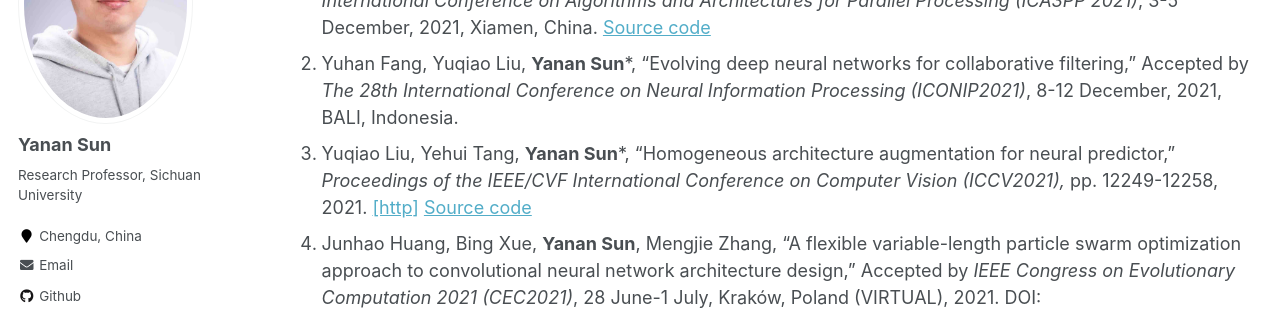
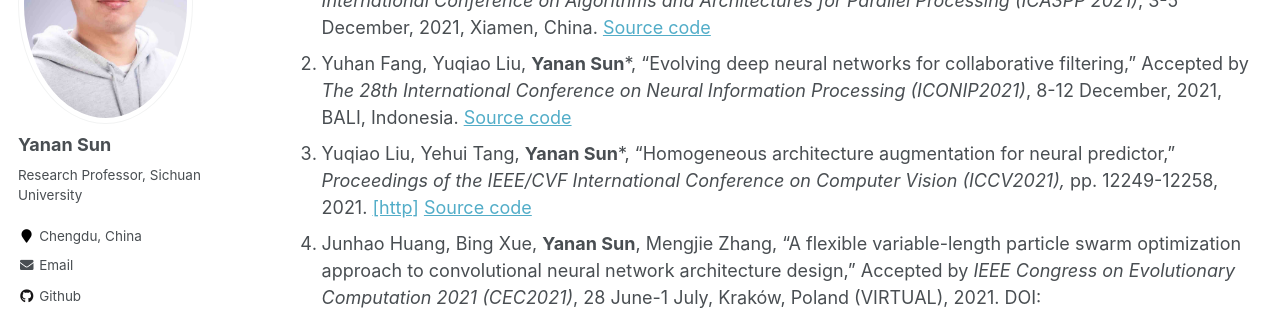
Before and after one commit to yn-sun/yn-sun.github.io, a Jekyll site: the page built from _pages/publications.md, in a window 1280 px wide and 900 px high, scrolled down 2310 px. Shown: the part 153-463 px from the top of the window. Built offline with Jekyll 4.4.1, drawn with Linux system fonts in a browser that asks for light colours; comment, search, counter and statistics services are not loaded.

Commit message:
Update publications.md

```diff
--- a/_pages/publications.md
+++ b/_pages/publications.md
@@ -35,7 +35,7 @@ author_profile: true
 
 ## Conference Papers
 1. Jie Wu, **Yanan Sun***, "Evolving deep parallel neural networks for multi-task learning," Accepted by <i>The 21st International Conference on Algorithms and Architectures for Parallel Processing (ICA3PP 2021)</i>, 3-5 December, 2021, Xiamen, China. [Source code](https://github.com/J-Wu97/EVO-MTL)
-2. Yuhan Fang, Yuqiao Liu, **Yanan Sun***, "Evolving deep neural networks for collaborative filtering," Accepted by <i>The 28th International Conference on Neural Information Processing (ICONIP2021)</i>, 8-12 December, 2021, BALI, Indonesia.
+2. Yuhan Fang, Yuqiao Liu, **Yanan Sun***, "Evolving deep neural networks for collaborative filtering," Accepted by <i>The 28th International Conference on Neural Information Processing (ICONIP2021)</i>, 8-12 December, 2021, BALI, Indonesia. [Source code](https://github.com/PRIEEE/Evolve-CF)
 3. Yuqiao Liu, Yehui Tang, **Yanan Sun***, "Homogeneous architecture augmentation for neural predictor," <i>Proceedings of the IEEE/CVF International Conference on Computer Vision (ICCV2021),</i> pp. 12249-12258, 2021. [[http]](https://openaccess.thecvf.com/content/ICCV2021/html/Liu_Homogeneous_Architecture_Augmentation_for_Neural_Predictor_ICCV_2021_paper.html) [Source code](https://github.com/lyq998/HAAP)
 4. Junhao Huang, Bing Xue, **Yanan Sun**, Mengjie Zhang, "A flexible variable-length particle swarm optimization approach to convolutional neural network architecture design," Accepted by <i>IEEE Congress on Evolutionary Computation 2021 (CEC2021)</i>, 28 June-1 July, Kraków, Poland (VIRTUAL), 2021. DOI: 10.1109/CEC45853.2021.9504716. [[http]](https://ieeexplore.ieee.org/document/9504716) [Source code](https://github.com/HuangJunh/FPSO) <span style="color: #FF0000">Best Student Paper Nomination (ONLY four among >400 accepted papers)</span>
 5. Xun Zhou, A.K. Qin, **Yanan Sun**, Kay Chen Tan, "A survey of advances in evolutionary neural architecture search," Accepted by <i>IEEE Congress on Evolutionary Computation 2021 (CEC2021)</i>, 28 June-1 July, Kraków, Poland (VIRTUAL), 2021. DOI: 10.1109/CEC45853.2021.9504890. [[http]](https://ieeexplore.ieee.org/document/9504890)
```
